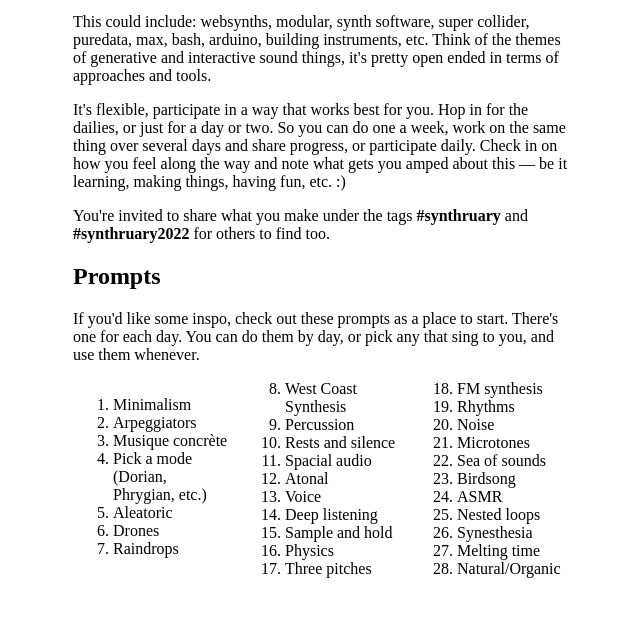
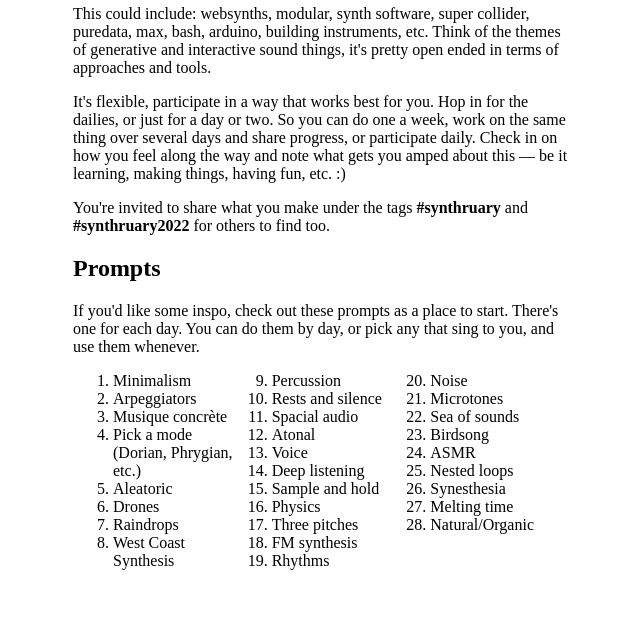
Before and after one commit to whichlight/synthruary.com, a plain HTML site: page index.html in a window 1280 px wide. Shown: the part 171-788 px from the top of the page, without its empty margins (317-957 px from the left). Drawn offline with Linux system fonts and the light colour scheme.

Commit message:
styling stuff

```diff
--- a/index.html
+++ b/index.html
@@ -12,6 +12,10 @@
         html {
             display: table;
             margin: auto;
+        }
+
+        li{
+            margin-right:10px;
         }
 
         body {
@@ -61,8 +65,9 @@
         You can do them by day, or pick any that sing to you, and use them whenever.
     </p>
 
-    <div class="prompts">
         <ol>
+            <div class="prompts">
+
             <li>Minimalism</li>
             <li>Arpeggiators</li>
             <li>Musique concrète</li>
@@ -91,9 +96,10 @@
             <li>Synesthesia</li>
             <li>Melting time</li>
             <li>Natural/Organic</li>
+        </div>
+
 
         </ol>
-    </div>
 
 </body>
 
```
